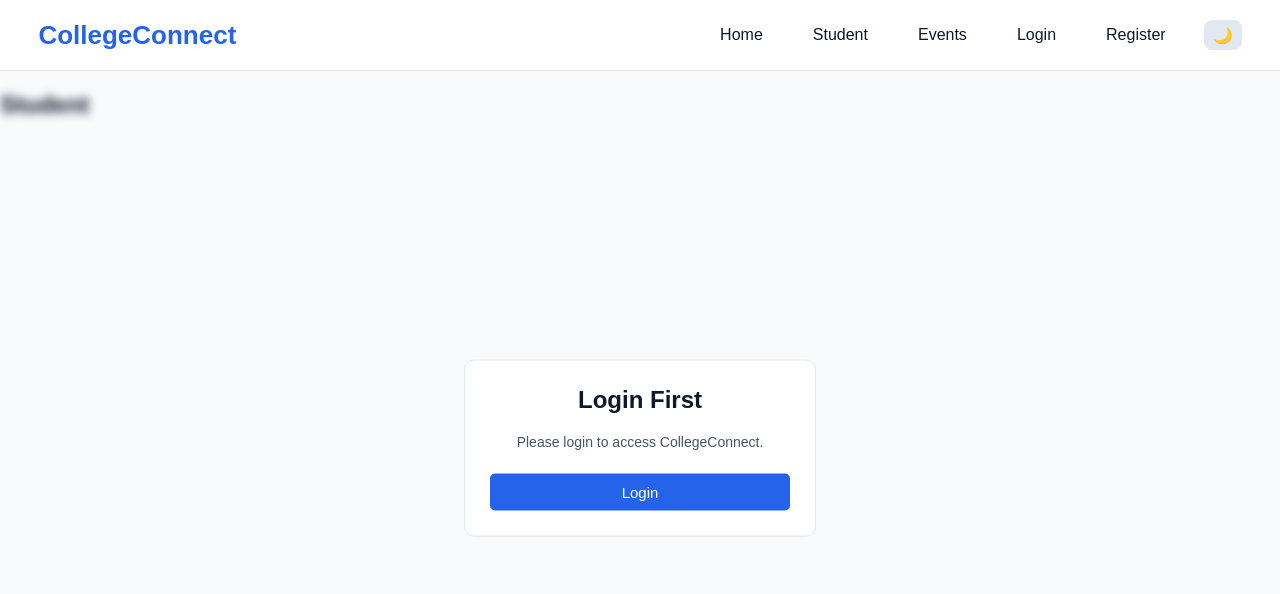
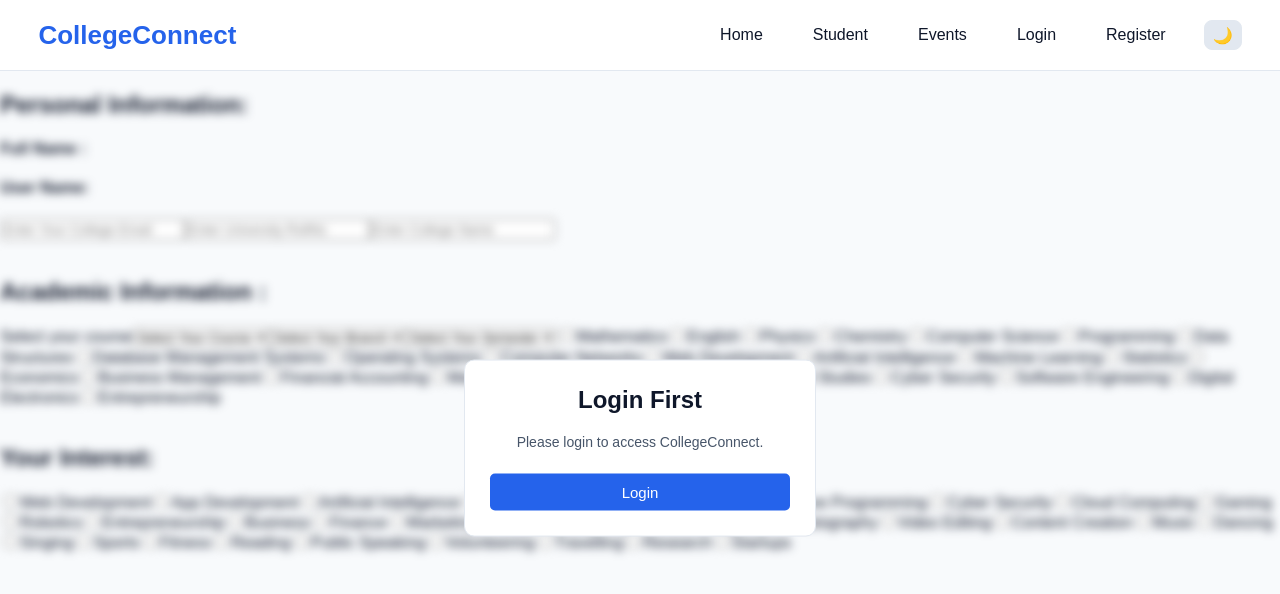
Before and after one commit to abhijeetsingh79/CollegeConnect, a React app in the folder frontend/: page /student in a window 1280 px wide. Shown: the top 594 px of the page. Built offline with nearby package versions, Linux system fonts and the light colour scheme; the HTML template or start-up script is replaced by a standard one.

Commit message:
Added Student Compoenet and implemented all inouts inside it

```diff
--- a/frontend/src/component/Student.jsx
+++ b/frontend/src/component/Student.jsx
@@ -1,4 +1,4 @@
-import { useEffect } from "react";
+import { useEffect, useState } from "react";
 import { useNavigate } from "react-router";
 
 export default function Student({value}){
@@ -17,10 +17,185 @@ export default function Student({value}){
 
     // },[value])
 
+    // branches
+    const branches = {
+        Btech: ["CSE", "IT", "AI & ML", "Data Science", "ECE", "Mechanical", "Civil"],
+        BCA: ["General", "Data Science", "AI", "Cloud Computing", "Cyber Security"],
+        BBA: ["Finance", "Marketing", "HRM", "Business Analytics"],
+        Bcom: ["General", "Accounting and Finance", "Banking", "Taxation"],
+        BA: ["English", "Economics", "Psychology", "History"],
+        "B.Sc": ["Physics", "Chemistry", "Mathematics", "Computer Science"],
+        MCA: ["General", "AI & ML", "Data Science", "Cyber Security"],
+        MBA: ["Finance", "Marketing", "HRM", "Operations", "Business Analytics"]
+    };
+
+    const subjects = [
+    "Mathematics",
+    "English",
+    "Physics",
+    "Chemistry",
+    "Computer Science",
+    "Programming",
+    "Data Structures",
+    "Database Management Systems",
+    "Operating Systems",
+    "Computer Networks",
+    "Web Development",
+    "Artificial Intelligence",
+    "Machine Learning",
+    "Statistics",
+    "Economics",
+    "Business Management",
+    "Financial Accounting",
+    "Marketing",
+    "Communication Skills",
+    "Environmental Studies",
+    "Cyber Security",
+    "Software Engineering",
+    "Digital Electronics",
+    "Entrepreneurship"
+];
+
+
+const interests = [
+    "Web Development",
+    "App Development",
+    "Artificial Intelligence",
+    "Machine Learning",
+    "Data Science",
+    "Competitive Programming",
+    "Cyber Security",
+    "Cloud Computing",
+    "Gaming",
+    "Robotics",
+    "Entrepreneurship",
+    "Business",
+    "Finance",
+    "Marketing",
+    "Graphic Designing",
+    "UI/UX Designing",
+    "Photography",
+    "Video Editing",
+    "Content Creation",
+    "Music",
+    "Dancing",
+    "Singing",
+    "Sports",
+    "Fitness",
+    "Reading",
+    "Public Speaking",
+    "Volunteering",
+    "Travelling",
+    "Research",
+    "Startups"
+];
+
+    const [collegeEmail, setCollegeEmail] = useState("");
+    const [universityRollNo, setUniversityRollNo] = useState("")
+    const [collegeName, setCollegeName] = useState("")
+
+    const [course, setCourse] = useState("");
+    const [branchh, setBranch] = useState("");
+    const [semester, setSemester] = useState("")
+    const [subject, setSubject] = useState([]);
+
+    const [interest, setInterest] = useState([]);
+
+    const handleSubjects=(e)=>{
+        if(e.target.checked){
+            setSubject([...subject, e.target.value])
+        } else{
+            setSubject(subject.filter((su)=>su!=e.target.value))
+        }
+    }
+
+
+    const handleInterest=(e)=>{
+        if(e.target.checked){
+            setInterest([...interest, e.target.value])
+        } else{
+            setInterest(interest.filter((i)=>i!=e.target.value))
+        }
+    }
+
     return(
         <div className="student-container">
             <div className={value==false? "student-content-blue": "show-studnet-content"}>
-                <h2>Student</h2>
+                <div>
+                    <h2>Personal Information: </h2>
+                    <h4>Full Name : {value.fullname}</h4>
+                    <h4>User Name: {value.username}</h4>
+                    <input type="text" value={collegeEmail} placeholder="Enter Your College Email" onChange={(e)=> setCollegeEmail(e.target.value)}/>
+                    <input type="text" value={universityRollNo} placeholder="Enter University RollNo" onChange={(e)=> setUniversityRollNo(e.target.value)}/>
+                    <input type="text" value={collegeName} placeholder="Enter College Name" onChange={(e)=> setCollegeName(e.target.value)}/>
+                    {collegeEmail}<br/> {universityRollNo}<br/> {collegeName}
+                </div>
+
+                <div>
+                    <h2>Academic Information :</h2>
+                    <label htmlFor="course">Select your course</label>
+                    <select name="" id="" value={course} onChange={(e)=>{setCourse(e.target.value); setBranch("")}}>
+                        <option value="" disabled>Select Your Course</option>
+                        <option value="Btech">Btech</option>
+                        <option value="BCA">BCA</option>
+                        <option value="BBA">BBA</option>
+                        <option value="Bcom">Bcom</option>
+                        <option value="BA">BA</option>
+                        <option value="B.Sc">B.Sc</option>
+                        <option value="MCA">MCA</option>
+                        <option value="MBA">MBA</option>
+                    </select>
+
+                    <select name="" id="" value={branchh} onChange={(e)=>setBranch(e.target.value)}>
+                    <option value="" disabled>Select Your Branch</option>
+                    {
+                        course!=""?
+                        branches[course].map((branch)=>(
+                            <option key={branch} value={branch}>{branch}</option>
+                        ))
+                        :null
+                    }
+                    </select>
+
+                    <select name="" id="" value={semester} onChange={(e)=>setSemester(e.target.value)}>
+                        <option value="" disabled>Select Your Semester</option>
+                        <option value="Semester 1">Semester 1</option>
+                        <option value="Semester 2">Semester 2</option>
+                        <option value="Semester 3">Semester 3</option>
+                        <option value="Semester 4">Semester 4</option>
+                        <option value="Semester 5">Semester 5</option>
+                        <option value="Semester 6">Semester 6</option>
+                        <option value="Semester 7">Semester 7</option>
+                        <option value="Semester 8">Semester 8</option>
+                    </select>
+
+
+
+                    {
+                        subjects.map((sub)=>(
+                            <label htmlFor={`academic-${sub}`} key={sub}>
+                                <input type="checkbox" name="" id={`academic-${sub}`} value={sub} onChange={handleSubjects}/>{sub}
+                            </label>
+                        ))
+                    }
+                    <br /><br />
+                    {subject}
+
+                </div>
+
+
+                <div>
+                    <h2>Your Interest: </h2>
+                    {
+                        interests.map((intr)=>(
+                            <label htmlFor={`interest-${intr}`} key={intr}>
+                            <input type="checkbox" value={intr} id={`interest-${intr}`} onChange={handleInterest} />{intr}
+                        </label>
+                        ))
+                    } <br /><br />
+                    {interest}
+
+                </div>
             </div>
 
             {
```
